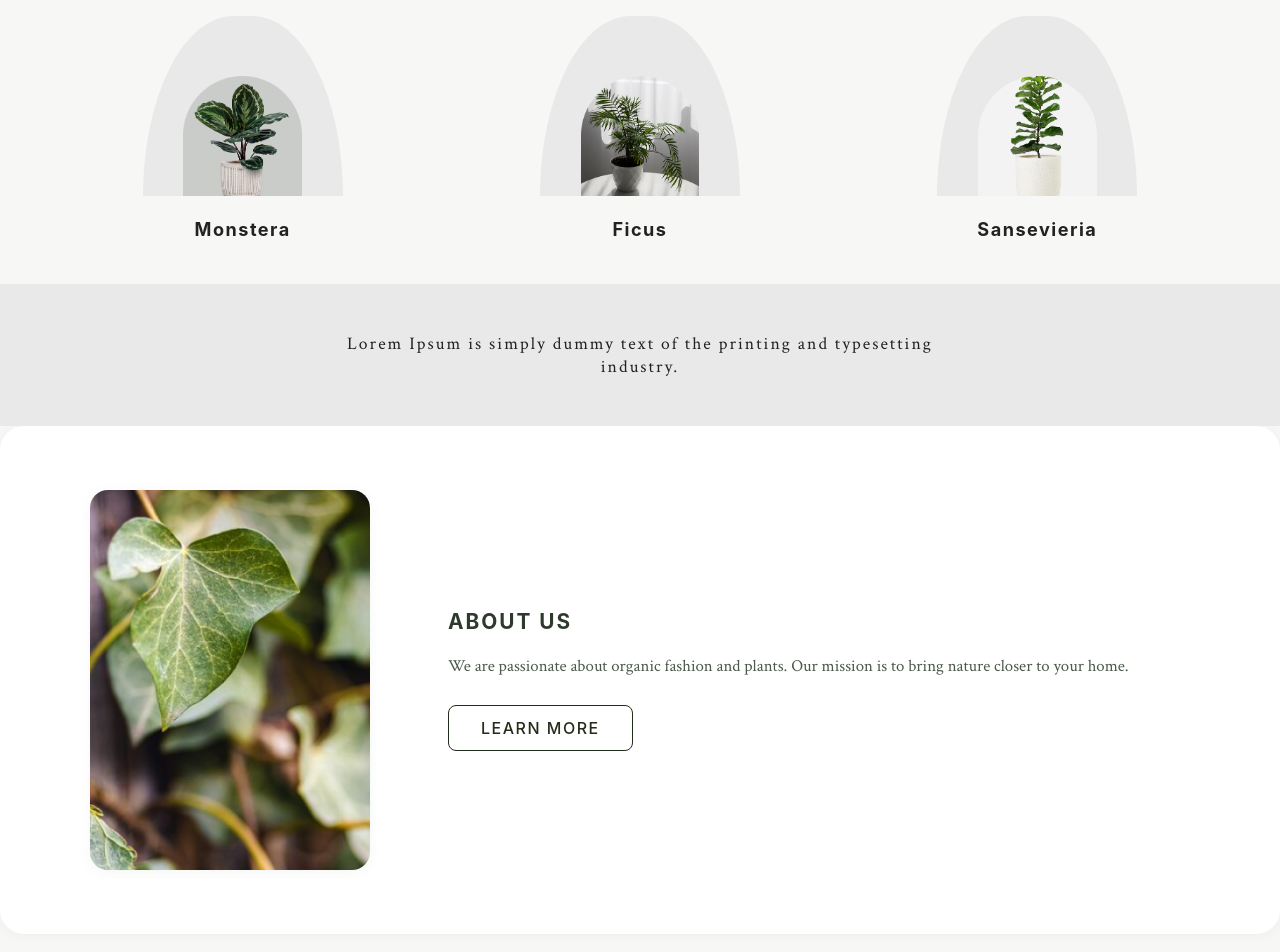
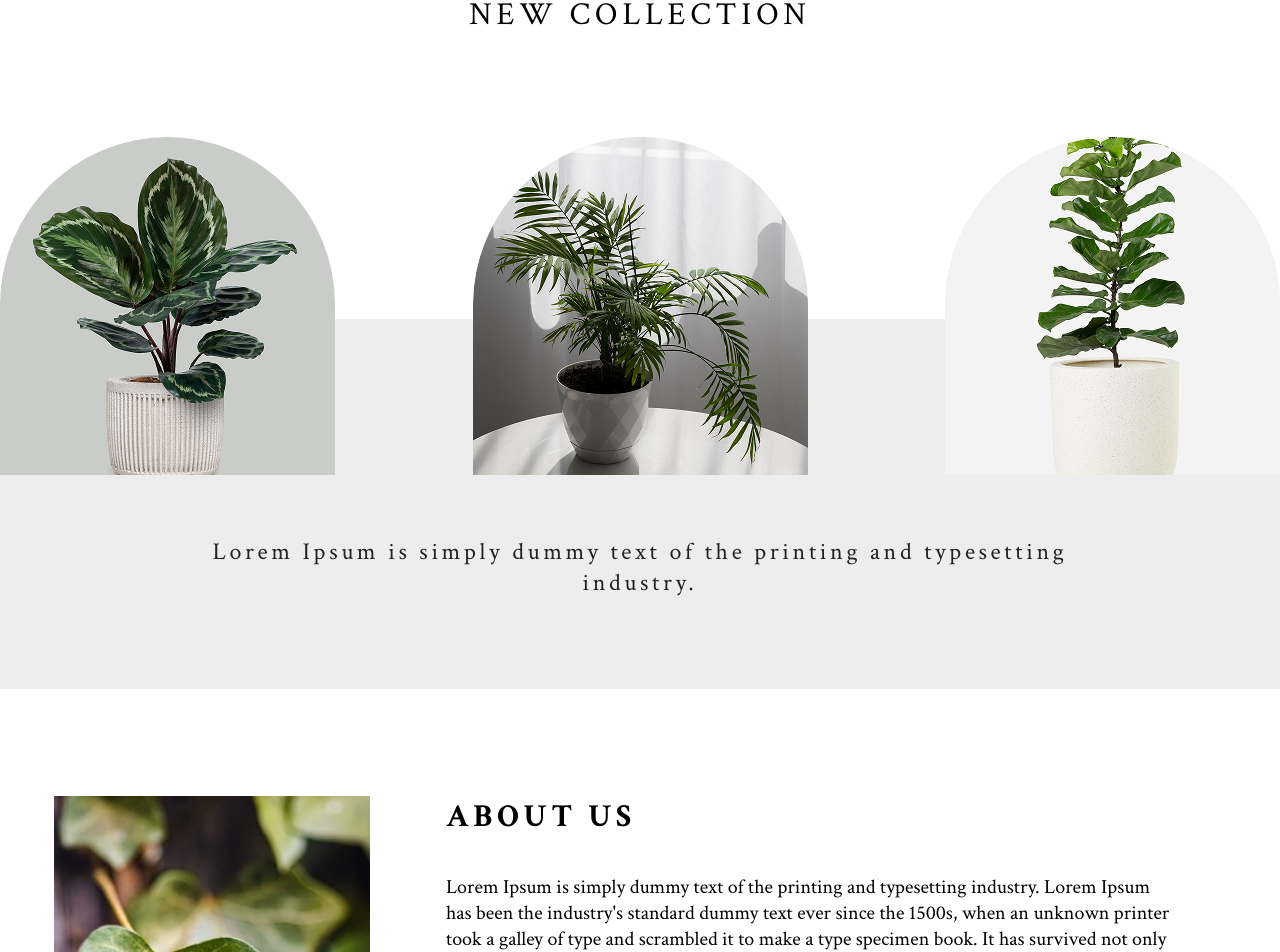
Before and after one commit to chasov-artem/organic-repo, a React (Vite) app: page / in a window 1280 px wide. Shown: the part 1600-2552 px from the top of the page. Built offline with nearby package versions, Linux system fonts and the light colour scheme.

Commit message:
styles: about/new collection

```diff
--- a/src/components/About/About.jsx
+++ b/src/components/About/About.jsx
@@ -1,26 +1,37 @@
-import { useSelector } from "react-redux";
 import styles from "./About.module.scss";
 
-const About = () => {
-  const about = useSelector((state) => state.content.about);
-
-  return (
+const About = () => (
   <section className={styles["about"]}>
     <div className={styles["about__img-wrap"]}>
       <img
-          src={about.image}
-          srcSet={`${about.image2x} 2x`}
-          alt={about.title}
+        src="/frame1/aboutus.png"
+        srcSet="/frame1/aboutus-2x.png 2x"
+        alt="About"
         className={styles["about__img"]}
       />
     </div>
     <div className={styles["about__content"]}>
-        <h2 className={styles["about__title"]}>{about.title}</h2>
-        <p className={styles["about__text"]}>{about.text}</p>
-        <button className={styles["about__btn"]}>{about.button}</button>
+      <h2 className={styles["about__title"]}>ABOUT US</h2>
+      <p className={styles["about__text1"]}>
+        Lorem Ipsum is simply dummy text of the printing and typesetting
+        industry. Lorem Ipsum has been the industry's standard dummy text ever
+        since the 1500s, when an unknown printer took a galley of type and
+        scrambled it to make a type specimen book. It has survived not only five
+        centuries, but also the leap into electronic typesetting, remaining
+        essentially unchanged. It was popularised in the 1960s with the release
+        of Letraset sheets containing Lorem Ipsum passages, and more recently
+        with desktop publishing software like Aldus PageMaker including versions
+        of Lorem Ipsum.
+      </p>
+      <p className={styles["about__text2"]}>
+        Lorem Ipsum is simply dummy text of the printing and typesetting
+        industry. Lorem Ipsum has been the industry's standard dummy text ever
+        since the 1500s, when an unknown printer took a galley of type and
+        scrambled it to make a type specimen book.
+      </p>
+      <button className={styles["about__btn"]}>LEARN MORE</button>
     </div>
   </section>
 );
-};
 
 export default About;
--- a/src/components/About/About.module.scss
+++ b/src/components/About/About.module.scss
@@ -1,14 +1,13 @@
 .about {
   display: flex;
-  align-items: center;
+  align-items: flex-start;
   justify-content: center;
-  gap: 48px;
-  padding: 64px 60px 64px 60px;
+  gap: 64px;
+  padding: 107px 103px 69px 42px;
   max-width: 1280px;
   margin: 0 auto 48px auto;
   background: #fff;
-  border-radius: 24px;
-  box-shadow: 0 2px 12px rgba(0, 0, 0, 0.04);
+  box-shadow: none;
 
   &__img-wrap {
     flex: 0 0 340px;
@@ -19,12 +18,9 @@
   }
 
   &__img {
-    width: 280px;
-    height: 380px;
+    width: 316px;
+    height: 626px;
     object-fit: cover;
-    border-radius: 18px;
-    box-shadow: 0 2px 12px rgba(107, 142, 107, 0.08);
-    background: #f0f2ef;
   }
 
   &__content {
@@ -32,45 +28,47 @@
     padding: 0;
     display: flex;
     flex-direction: column;
-    justify-content: center;
+    justify-content: end;
     align-items: flex-start;
   }
 
   &__title {
-    font-size: 1.3rem;
-    font-family: "Inter", Arial, sans-serif;
     font-weight: 700;
-    margin-bottom: 18px;
-    color: #2d3a2d;
-    letter-spacing: 2px;
+    font-size: 32px;
+    letter-spacing: 0.15em;
+    color: #000;
     text-transform: uppercase;
+    margin-bottom: 37px;
   }
 
-  &__text {
-    font-size: 1.05rem;
-    color: #4a5a4a;
-    line-height: 1.7;
-    margin-bottom: 24px;
-    font-family: "Crimson Text", serif;
+  &__text1 {
+    font-weight: 400;
+    font-size: 20px;
+    color: #000;
+    margin-bottom: 20px;
+  }
+  &__text2 {
+    font-weight: 400;
+    font-size: 20px;
+    color: #000;
+    margin-bottom: 45px;
   }
 
   &__btn {
-    background: transparent;
-    color: #232d1b;
-    border: 1.5px solid #232d1b;
-    border-radius: 8px;
-    padding: 12px 32px;
-    font-size: 1rem;
-    font-family: "Inter", Arial, sans-serif;
-    font-weight: 500;
-    letter-spacing: 1.5px;
-    cursor: pointer;
-    transition: background 0.2s, color 0.2s, border 0.2s;
-    text-transform: uppercase;
+    width: 205px;
+    height: 59px;
+    border: 5px solid #8e9a82;
+    border-radius: 10px;
+    width: 205px;
+    height: 59px;
+    font-weight: 400;
+    font-size: 20px;
+    letter-spacing: 0.15em;
+    color: #000;
+    transition: all 0.3s ease;
     &:hover {
-      background: #232d1b;
+      background: #a9bb9a;
       color: #fff;
-      border: 1.5px solid #232d1b;
     }
   }
 
--- a/src/components/NewCollection/NewCollection.jsx
+++ b/src/components/NewCollection/NewCollection.jsx
@@ -9,6 +9,7 @@
 
   return (
     <section className={styles["new-collection"]}>
+      <div className={styles["new-collection__bg"]}></div>
       <h2 className={styles["new-collection__title"]}>New Collection</h2>
       <div className={styles["new-collection__items"]}>
         {newCollection.map((item) => (
@@ -21,7 +22,6 @@
                 className={styles["new-collection__img"]}
               />
             </div>
-            <div className={styles["new-collection__name"]}>{item.title}</div>
           </div>
         ))}
       </div>
--- a/src/components/NewCollection/NewCollection.module.scss
+++ b/src/components/NewCollection/NewCollection.module.scss
@@ -1,108 +1,99 @@
 .new-collection {
-  padding: 48px 0 0 0;
-  width: 100%;
-  background: transparent;
   max-width: 1280px;
   margin: 0 auto;
-  padding-left: 60px;
-  padding-right: 60px;
+  padding: 80px 0 91px 0;
+  width: 100%;
+  background: #ededed;
+  position: relative;
+
+  &__bg {
+    position: absolute;
+    left: 50%;
+    top: 0;
+    transform: translateX(-50%);
+    width: 1280px;
+    height: 405px;
+    background: #fff;
+    border-radius: 24px;
+    z-index: 0;
+  }
+
+  &__title,
+  &__items,
+  &__desc-wrap {
+    position: relative;
+    z-index: 1;
+  }
 
   &__title {
+    font-weight: 400;
+    font-size: 32px;
+    letter-spacing: 0.15em;
     text-align: center;
-    font-size: 1.15rem;
-    font-family: "Inter", Arial, sans-serif;
-    font-weight: 600;
-    margin-bottom: 32px;
-    letter-spacing: 3px;
-    color: #222;
+    color: #000;
     text-transform: uppercase;
+    padding-bottom: 102px;
   }
 
   &__items {
-    display: grid;
-    grid-template-columns: repeat(3, 1fr);
-    gap: 32px;
-    max-width: 1280px;
+    display: flex;
+    justify-content: space-between;
+    align-items: flex-end;
+    gap: 70px;
+    width: 100%;
     margin: 0 auto;
     margin-bottom: 0;
-    padding-left: 0;
-    padding-right: 0;
+    padding: 0 0 0 0;
   }
 
   &__item {
-    background: transparent;
-    border-radius: 0;
     display: flex;
     flex-direction: column;
     align-items: center;
+    justify-content: flex-end;
     padding: 0;
-    overflow: visible;
+    background: transparent;
     box-shadow: none;
     cursor: pointer;
   }
 
   &__img-arc {
-    width: 200px;
-    height: 180px;
-    background: #e9e9e9;
-    border-radius: 90px 90px 0 0 / 100% 100% 0 0;
+    border-radius: 170px 170px 0 0;
+    width: 335px;
+    height: 338px;
+    overflow: hidden;
+    background: #ededed;
     display: flex;
     align-items: flex-end;
     justify-content: center;
-    margin: 0 auto;
-    overflow: hidden;
-    position: relative;
   }
 
   &__img {
-    width: 120px;
-    height: 120px;
-    object-fit: contain;
-    margin-bottom: 0;
-    background: transparent;
-    border-radius: 0;
-    box-shadow: none;
-    position: absolute;
-    left: 50%;
-    bottom: 0;
-    transform: translateX(-50%);
-  }
-
-  &__name {
-    font-size: 1.13rem;
-    font-family: "Inter", Arial, sans-serif;
-    font-weight: 700;
-    color: #222;
-    text-align: center;
-    margin-top: 22px;
-    margin-bottom: 8px;
-    letter-spacing: 1.5px;
-    text-transform: capitalize;
+    width: 100%;
+    height: 100%;
+    object-fit: cover;
+    display: block;
   }
 
   &__desc-wrap {
-    width: 100vw;
-    background: #e9e9e9;
-    margin-top: 36px;
-    padding: 48px 0 48px 0;
+    width: 100%;
+    background: transparent;
+    margin-top: 61px;
+    padding: 0;
     display: flex;
     justify-content: center;
     align-items: center;
     position: relative;
-    left: 50%;
-    right: 50%;
-    margin-left: -50vw;
-    margin-right: -50vw;
-    z-index: 0;
+    z-index: 1;
   }
   &__desc {
-    font-size: 1.1rem;
+    font-size: 24px;
     color: #222;
     text-align: center;
-    letter-spacing: 2px;
+    letter-spacing: 0.15em;
     font-family: "Crimson Text", serif;
     font-weight: 400;
-    max-width: 600px;
+    max-width: 900px;
     margin: 0 auto;
   }
 
```
Lines whose indentation alone changed are shown as unchanged.
